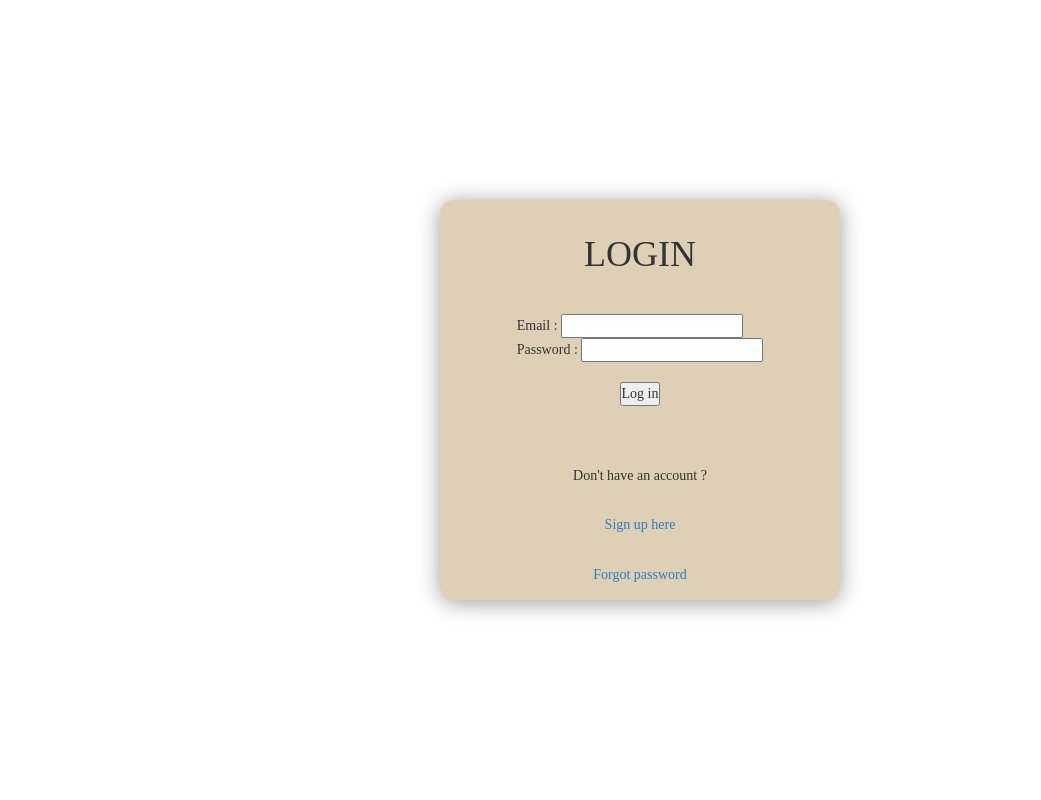
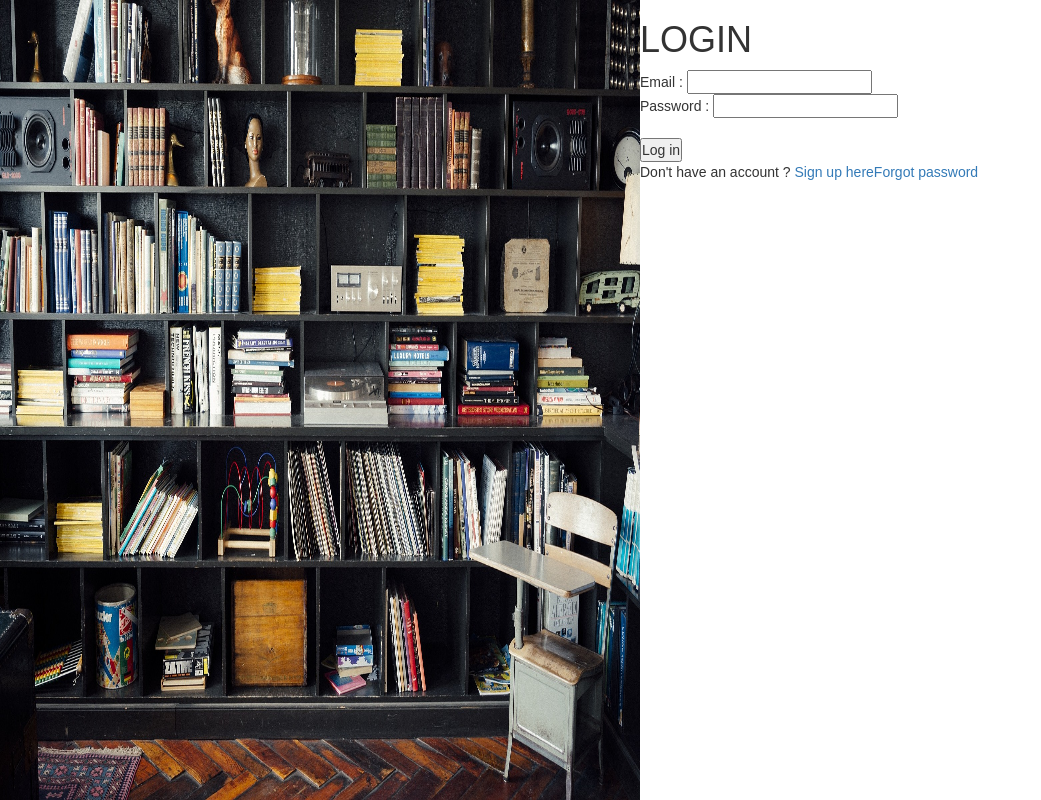
Before and after one commit to SeyonSuriya/e-commerce_system_with_API_-Group-, a React (Create React App) app in the folder frontend/: page /login in a window 1280 px wide. Shown: the whole page, without its empty margins (0-1041 px from the left). Built offline with nearby package versions, Linux system fonts and the light colour scheme.

Commit message:
Add files via upload
feat: change the structure of the loginpage

```diff
--- /dev/null
+++ b/frontend/src/components/Loginform.js
@@ -0,0 +1,87 @@
+import React, { useState } from 'react'
+import axios from 'axios';
+import "./loginform.css";
+import LoginBackgroundimg from "../assests/Login Background img.jpg";
+
+export default function Loginform(props) {
+  const [email,setEmail]=useState(' ');
+  const [password,setPassword]=useState(' ');
+
+  function RemoveErrorMessages(){
+    document.getElementById('ErrorMessage').innerHTML=" "
+  }
+
+  function onCreate(e) {
+    e.preventDefault();
+
+     if (email===' ') {
+      document.getElementById('ErrorMessage').innerHTML="Please Enter Login Credentials"
+      e.preventDefault();
+     }else if (password===' ') {
+      document.getElementById('ErrorMessage').innerHTML="Please Enter Password"
+      e.preventDefault();
+     }else  {
+
+      const postData = {
+        email,
+        password,
+      };
+
+        axios.post(
+          'http://localhost:8080/ecommerce/login',
+          postData,
+          ).then(response=>{
+            if (response.data === 'Login Granted') {
+               document.getElementById("Homepage").click();
+             }else{
+               document.getElementById('ErrorMessage').innerHTML=response.data;
+             }
+           }
+            )
+     }
+
+    }
+
+  return (
+    <section className="Login-container">
+
+    <div className="Login-background">
+    <img src={LoginBackgroundimg} alt="Login image" height="566px"/>
+    </div>
+
+    <div className ="login-content">
+
+        <h1> LOGIN</h1>
+         <form onSubmit={onCreate}>
+
+      Email  : <input type='email' id='email' value={email} onClick={RemoveErrorMessages} onChange={(e)=>setEmail(e.target.value)}></input><br />
+      Password : <input type='text' value={password} onClick={RemoveErrorMessages} onChange={(e)=>setPassword(e.target.value)}></input><br />
+
+      <span id='ErrorMessage' className='ErrorMessage'></span>
+                <div className="Log-btn">
+                    <br/>
+                    <button type='submit'>Log in</button>
+                </div>
+
+          </form>
+          {
+            // *******   Login through Google Accounts ********
+            // <p className="text"> OR LOGIN USING</p>
+            // <div className="extra-Log">
+            //     <div className="Facebook"></div>
+            //     <div className="Google"></div>
+            // </div>
+          }
+                <a href='/' type="hidden" id="Homepage" > </a>
+                Don't have an account ? <a href='/register'> Sign up here</a>
+
+                <a href='/resetpassword'> Forgot password</a>
+
+
+
+        </div>
+
+       </section>
+
+  )
+}
--- a/frontend/src/components/loginform.css
+++ b/frontend/src/components/loginform.css
@@ -1,58 +1,13 @@
-*{
-    margin:0;
-    box-sizing: border-box;
-    font-family : "Sans-serif";
+
+.Login-container{
+    display: flex;
+}
+.Login-background{
+ width:50%;
+ overflow:hidden;
 }
 
-.page{
-    height : 100vh;
-    width: 100%;
-    display: flex;
-    align-items: center;
-    justify-content: center;
+.Login-background img{
+width:100%;
+height: 100vh;
 }
-.log{
-    background-color: #ded0b7;
-    width:  400px;
-    height: 400px;
-    border-radius: 1em;
-    box-shadow: 0 0.180em 1.60em rgb(156, 156, 156);
-    display: flex;
-    flex-direction: column;
-    align-items: center;
-    position: relative;
-    justify-content: space-around;
-}
-.extra-Log{
-    width: 80px;
-    height:3em;
-    display: flex;
-    justify-content: space-around;
-}
-
-.extra-Log div{
-    width: 45%;
-    height: 90%;
-    border-radius: 0.25em;
-    background-color: white;
-    background-position: center;
-    background-repeat: no-repeat;
-    background-size: contain;
-    cursor: pointer;
-}
-
-.Google{ background-image: url("https://icons8.com/icon/60984/google");
-}
-
-.Facebook{
-    Background-image: url("https://icons8.com/icon/118466/facebook");
-}
-.Log-btn{
-    text-align: center;
-}
-.reg{
-    text-align: center;
-    background-color: #ded0b7;
-    width: 70%;
-    margin-left: 15%;
-}
```
Also changed, not shown: frontend/src/assests/Login Background img.jpg (added), frontend/src/assests/Login img.jpg (added), frontend/src/components/footerstyle.css (line endings or trailing spaces).
